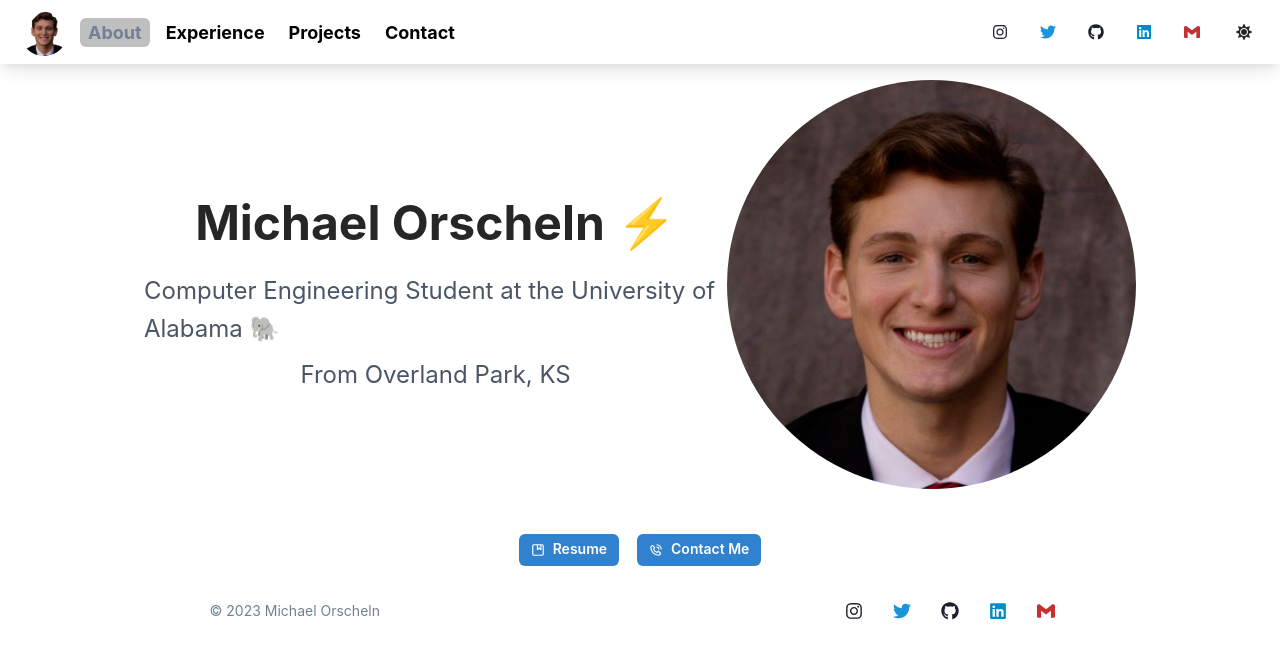
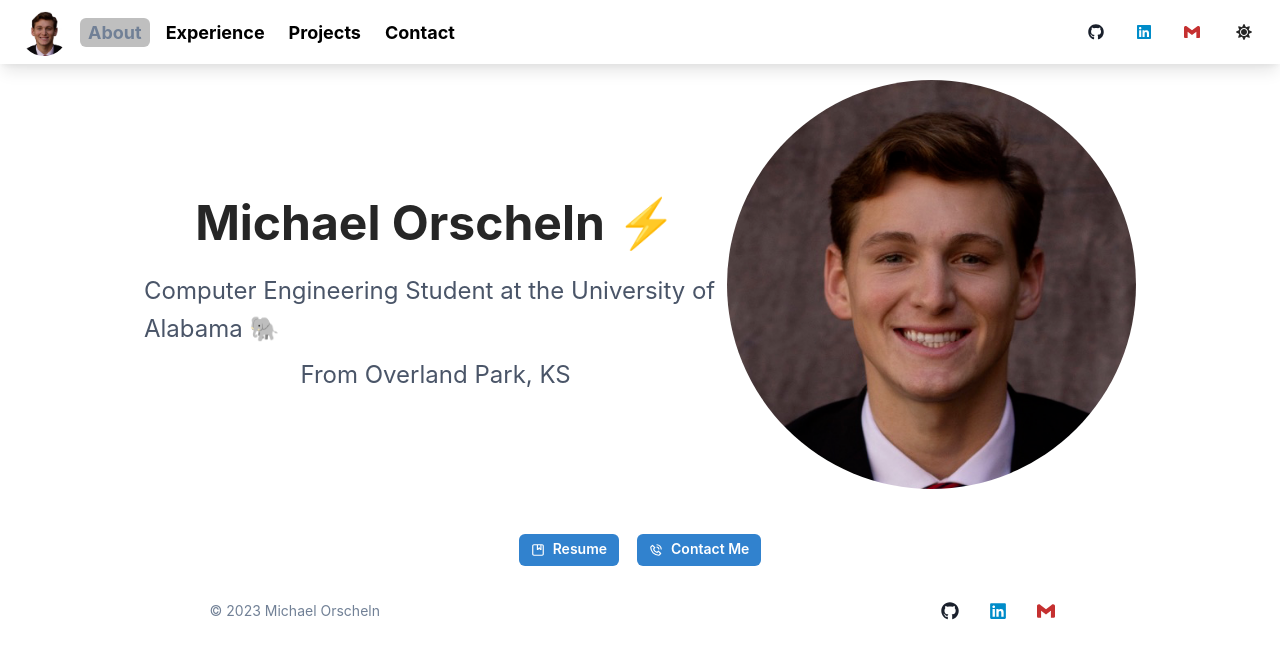
Before and after one commit to moorscheln/portfolio, a Next.js app: page /about in a window 1280 px wide. Shown: the top 658 px of the page. Built offline with nearby package versions, Linux system fonts and the light colour scheme.

Commit message:
remove IG and Twitter

```diff
--- a/src/constant/index.tsx
+++ b/src/constant/index.tsx
@@ -36,18 +36,18 @@ const siteConfig = {
   author: {
     name: "Michael Orscheln",
     accounts: [
-      {
-        url: "https://www.instagram.com/michael_orscheln/",
-        icon: <FaInstagram />,
-        name: "Instagram",
-        type: "gray"
-      },
-      {
-        url: "https://twitter.com/MichaelOrscheln",
-        icon: <FaTwitter />,
-        name: "Twitter",
-        type: "twitter",
-      },
+      // {
+      //   url: "https://www.instagram.com/michael_orscheln/",
+      //   icon: <FaInstagram />,
+      //   name: "Instagram",
+      //   type: "gray"
+      // },
+      // {
+      //   url: "https://twitter.com/MichaelOrscheln",
+      //   icon: <FaTwitter />,
+      //   name: "Twitter",
+      //   type: "twitter",
+      // },
       {
         url: "https://github.com/moorscheln",
         icon: <FaGithub />,
```
